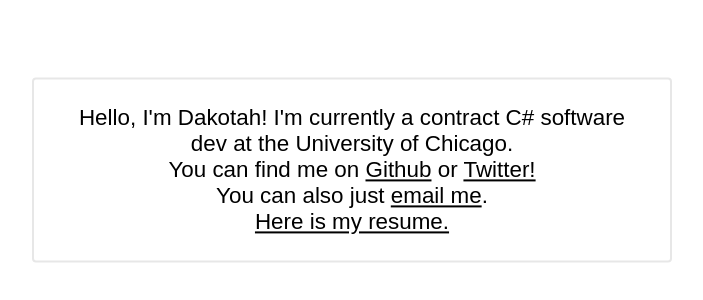
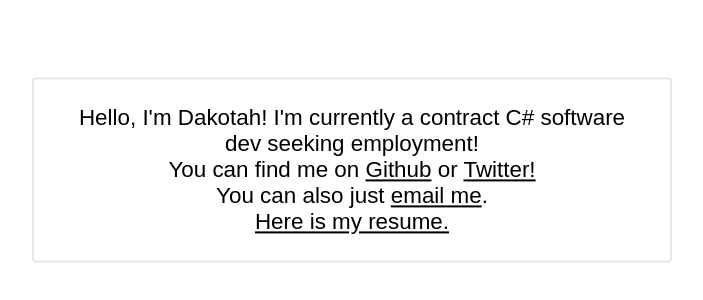
Before and after one commit to dakotahhh/dakotahhh.github.io, a plain HTML site: page index.html in a window 1280 px wide. Shown: the part 230-530 px from the top of the page, without its empty margins (288-991 px from the left). Drawn offline with Linux system fonts and the light colour scheme.

Commit message:
Update index.html

```diff
--- a/index.html
+++ b/index.html
@@ -11,7 +11,7 @@
 
 	<body>
 		<div id="homeDiv">
-			Hello, I'm Dakotah! I'm currently a contract C# software dev at the University of Chicago.
+			Hello, I'm Dakotah! I'm currently a contract C# software dev seeking employment!
 			<br />
 			You can find me on <a href="https://www.github.com/dakotahhh">Github</a> or
 			<a href="https://www.twitter.com/dakotahreyes">Twitter!</a>
```
